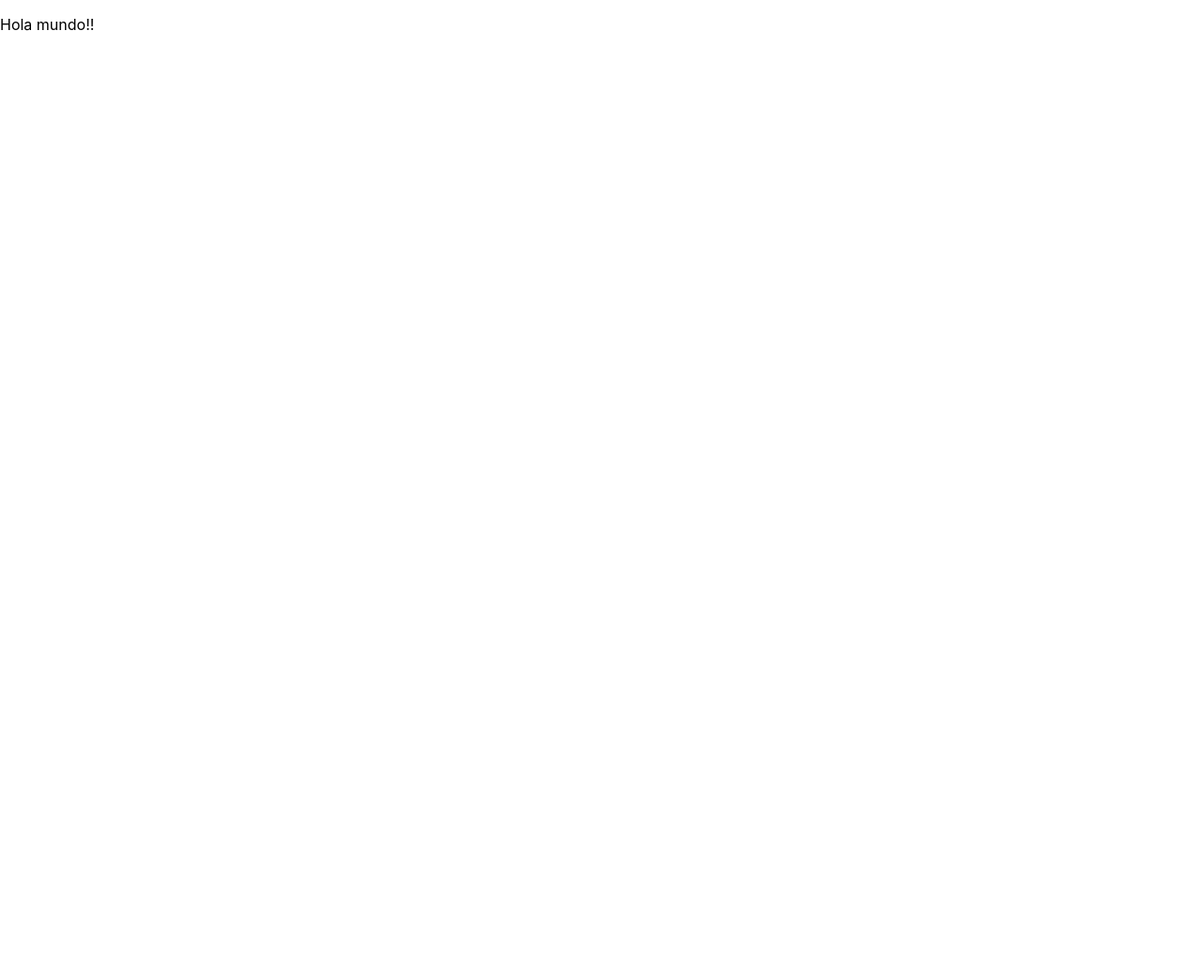
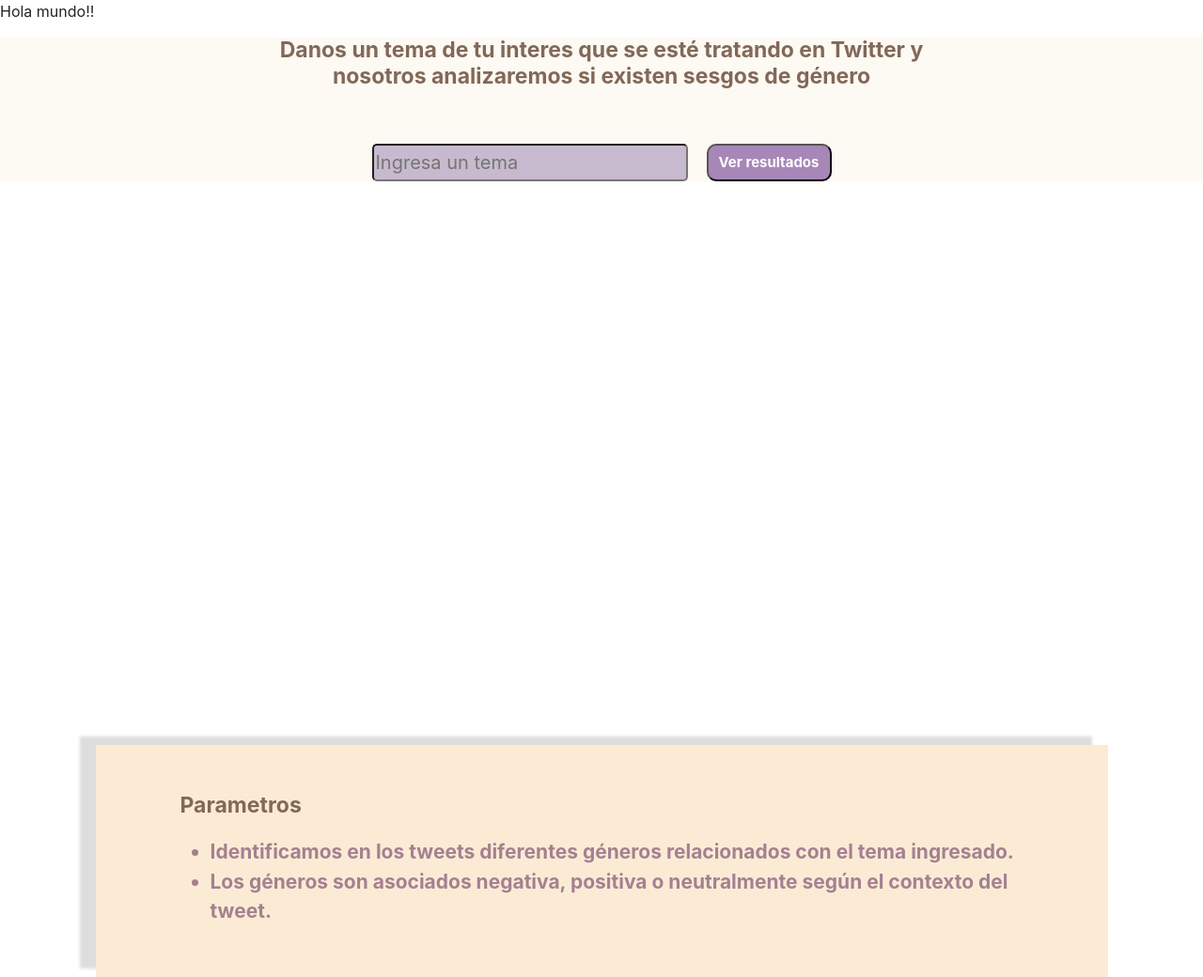
Before and after one commit to Melissa-Bracamonte/Sesgos-de-genero-app, a React (Create React App) app: page /analysis in a window 1280 px wide. Shown: the whole page at 94% size. Before the commit the page ends 800 px from the top, so only its background shows below. Built offline with nearby package versions, Linux system fonts and the light colour scheme.

Commit message:
Avances locales front-end

```diff
--- a/package.json
+++ b/package.json
@@ -8,10 +8,13 @@
     "@testing-library/user-event": "^13.5.0",
     "react": "^18.2.0",
     "react-dom": "^18.2.0",
-    "react-scripts": "5.0.1",
+    "react-reveal": "^1.2.2",
+    "react-router-dom": "^6.4.2",
+    "react-scripts": "^5.0.1",
     "web-vitals": "^2.1.4"
   },
   "scripts": {
+    "dev": "nodemon server.js",
     "start": "react-scripts start",
     "build": "react-scripts build",
     "test": "react-scripts test",
--- a/public/index.html
+++ b/public/index.html
@@ -24,6 +24,18 @@
       work correctly both with client-side routing and a non-root public URL.
       Learn how to configure a non-root public URL by running `npm run build`.
     -->
+    <!-- BOOSTRAP-->
+    <link
+      href="https://cdn.jsdelivr.net/npm/bootstrap@5.2.0-beta1/dist/css/bootstrap.min.css"
+      rel="stylesheet"
+      integrity="sha384-0evHe/X+R7YkIZDRvuzKMRqM+OrBnVFBL6DOitfPri4tjfHxaWutUpFmBp4vmVor"
+      crossorigin="anonymous"
+    />
+    <script
+      src="https://cdn.jsdelivr.net/npm/bootstrap@5.2.0-beta1/dist/js/bootstrap.bundle.min.js"
+      integrity="sha384-pprn3073KE6tl6bjs2QrFaJGz5/SUsLqktiwsUTF55Jfv3qYSDhgCecCxMW52nD2"
+      crossorigin="anonymous"
+    ></script>
     <title>React App</title>
   </head>
   <body>
--- a/src/App.js
+++ b/src/App.js
@@ -1,12 +1,27 @@
 import './App.css';
+import InputTopic from './components/report/inputTopic/InputTopic'
+import Parameters from './components/report/parameters/Parameters'
+import {
+  BrowserRouter as Router,
+  Routes,
+  Route,
+  Link
+} from "react-router-dom";
+
 
 function App() {
   return (
-    <>
-        <p>
-          Hola mundo!!
-        </p>
-    </>
+
+  <Router>
+    <p>
+      Hola mundo!!
+    </p>
+      <InputTopic/>
+      <Routes>
+        <Route path="/analysis" element={<Parameters/>}>
+       </Route>
+      </Routes>
+    </Router>
   );
 }
 
--- a/src/components/report/inputTopic/InputTopic.js
+++ b/src/components/report/inputTopic/InputTopic.js
@@ -0,0 +1,29 @@
+import React,{useState} from "react";
+import styles from "./InputTopic.module.css";
+
+const InputTopic =() => {
+    const [Theme,setData]=useState(null)
+    const [print,setTheme]=useState(false)
+
+    function getInput(val)
+        {
+          setData(val.target.value)
+          setTheme(false)
+        }
+
+   return(
+    <form className={styles.input}>
+        <h1 className={styles.text}>
+        Danos un tema de tu interes que se esté tratando en Twitter y nosotros analizaremos si existen sesgos de género
+        </h1>
+
+        <section className={styles.fieldnbutton}>
+            <input onChange= {getInput} type="text" className={styles.inputTopic}  placeholder="Ingresa un tema" />
+            <button onClick={()=>setTheme(true)} type="button" className={styles.button} >Ver resultados</button>
+        </section>
+
+    </form>
+
+);
+};
+export default InputTopic;
--- a/src/components/report/inputTopic/InputTopic.module.css
+++ b/src/components/report/inputTopic/InputTopic.module.css
@@ -0,0 +1,48 @@
+
+.input{
+    display:flex;
+    flex-direction: column;
+    background: #FDF9F3;
+}
+
+.text{
+    margin-left: 260px;
+    margin-right: 260px;
+    display:flex;
+    text-align:center;
+    font-size: 23px;
+    font-weight: bold;
+    color: #826857;
+}
+
+.fieldnbutton{
+    margin-top: 50px;
+    display:flex;
+    justify-content: center;
+}
+
+
+.inputTopic{
+    width: 336px;
+    height: 40px;
+    color: #FFFFFF;
+    background: #C7BACE;
+    font-size: 20px;
+    border-radius: 5px;
+
+}
+
+.inputTopic:focus{
+    outline: none;
+}
+
+.button{
+    margin-left: 20px;
+    font-weight: 700;
+    font-size: 15px;
+    width: 133px;
+    color: #FFFFFF;
+    background: #A687B8;
+    border-radius: 10px;
+
+}
--- a/src/components/report/parameters/Parameters.js
+++ b/src/components/report/parameters/Parameters.js
@@ -0,0 +1,21 @@
+import React from "react";
+import styles from "./Parameters.module.css";
+import Fade from 'react-reveal/Fade';
+const Parameters =() => {
+
+        return ( <Fade>
+          <div className={styles.parameters}>
+
+            <section className={styles.text}>
+              <h1 className={styles.title} >Parametros</h1>
+              <ul className={styles.points}>
+              <li >Identificamos en los tweets diferentes géneros relacionados con el tema ingresado.</li>
+              <li>Los géneros son asociados negativa, positiva o neutralmente según el contexto del tweet.</li>
+             </ul>
+             </section>
+
+          </div>
+          </Fade>
+        );
+};
+export default Parameters;
--- a/src/components/report/parameters/Parameters.module.css
+++ b/src/components/report/parameters/Parameters.module.css
@@ -0,0 +1,30 @@
+
+.parameters{
+    display:flex;
+    flex-direction: column;
+    margin: auto;
+    width: 1077px;
+    height: 247px;
+    background: #FBEBD4;
+    box-shadow: -17px -9px 3px rgba(121, 120, 120, 0.25);
+    margin-top: 600px;
+}
+
+.text{
+    margin: 50px 90px;
+    margin-right: 90px;
+}
+.points{
+    margin-top: 20px;
+    font-weight: 700;
+    font-size: 21px;
+    color: #A48091;
+}
+
+.title{
+    font-weight: 700;
+    font-size: 23px;
+    line-height: 28px;
+
+color: #826857;
+}
```
Also changed, not shown: 2 other files (tests, documents, lock files or other folders).
